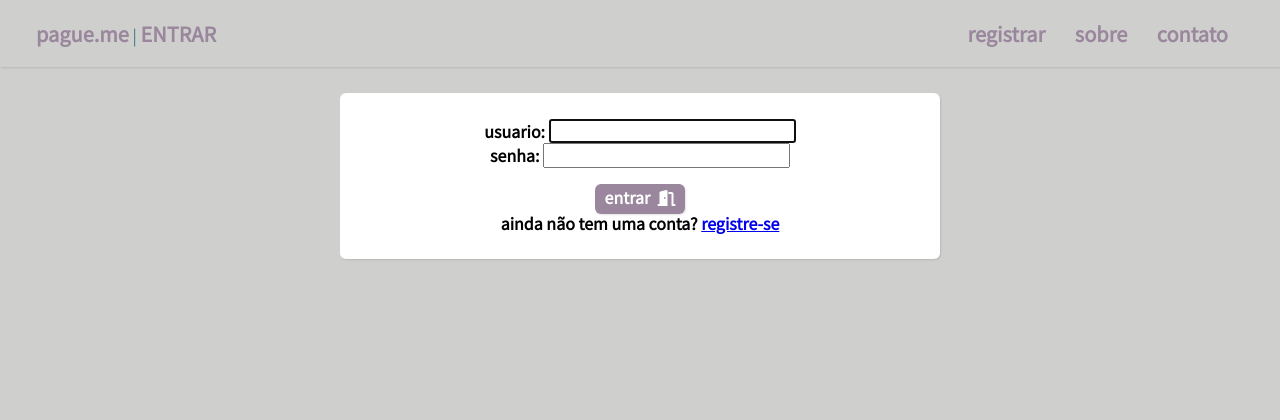
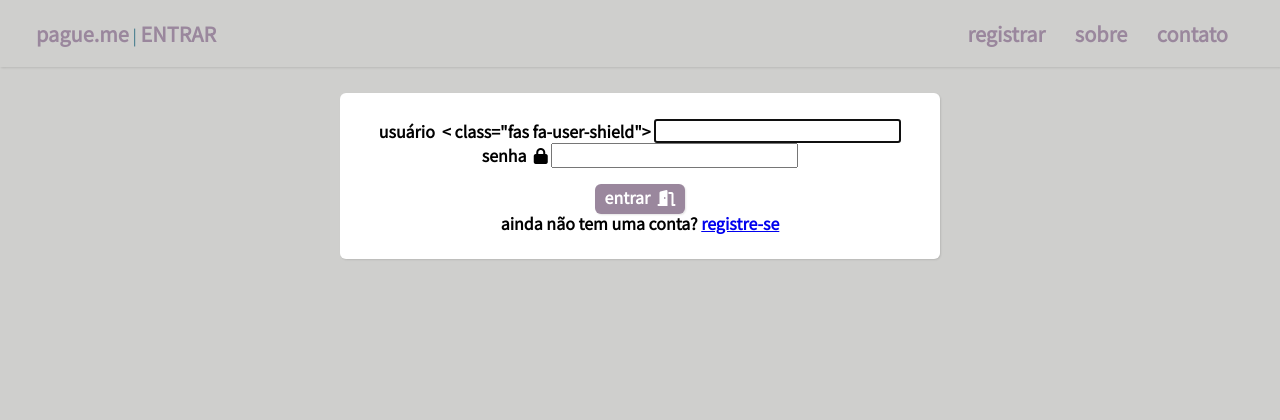
Before and after one commit to alpdias/pague.me, a Django app: page /accounts/login/ in a window 1280 px wide. Shown: the top 420 px of the page. Run offline with Django 3.2, Linux system fonts and the light colour scheme; parts of the project's set-up code (start-up, migrations or seed data) failed here and were passed over; some libraries are stand-ins or nearby versions.

Commit message:
Update login.html

```diff
--- a/templates/registration/login.html
+++ b/templates/registration/login.html
@@ -39,12 +39,12 @@
             {% csrf_token %}
             <input type="hidden" name="next" value="{{ next }}">
             <div>
-                <label for="{{ form.username.id_for_label }}">usuario:</label>
+                <label for="{{ form.username.id_for_label }}">usuário&nbsp;&nbsp;< class="fas fa-user-shield"></i></label>
                 {{ form.username }}
                 {{ form.username.errors }}
             </div>
             <div>
-                <label for="{{ form.password.id_for_label }}">senha:</label>
+                <label for="{{ form.password.id_for_label }}">senha&nbsp;&nbsp;<i class="fas fa-lock"></i></label>
                 {{ form.password }}
                 {{ form.password.errors }}
             </div>
```
